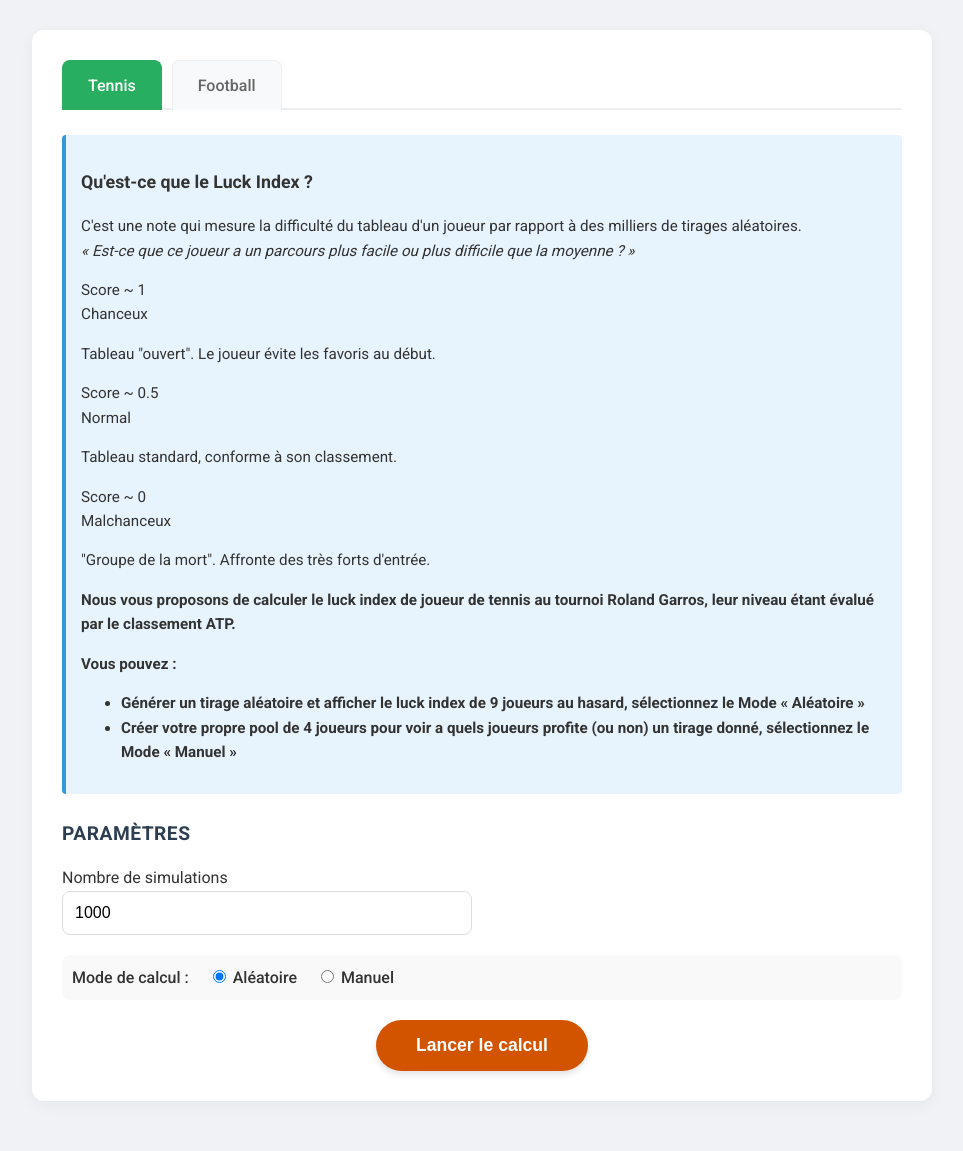
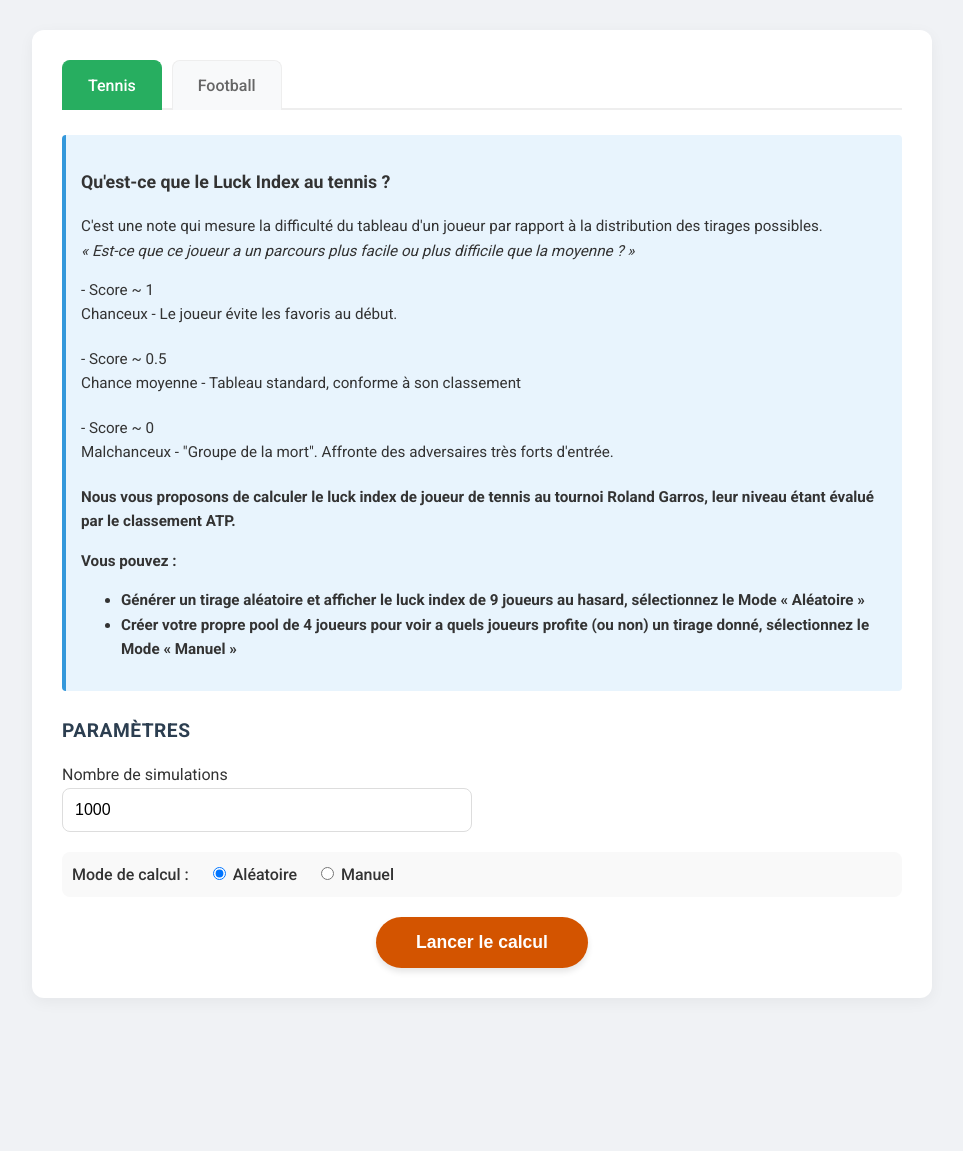
Before and after one commit to merlin-cc/LuckIndex, a Flask app: page / in a window 1280 px wide. Shown: the part 115-1266 px from the top of the page, without its empty margins (158-1121 px from the left). After the commit the page ends 1113 px from the top, so only its background shows below. Run offline with Flask 3, Linux system fonts and the light colour scheme.

Commit message:
mmodification explications

```diff
--- a/templates/welcome.html
+++ b/templates/welcome.html
@@ -98,30 +98,30 @@
 
             <div id="content-tennis" class="tab-content">
                 <div class="info-box">
-                    <h3> Qu'est-ce que le Luck Index ?</h3>
+                    <h3> Qu'est-ce que le Luck Index au tennis ?</h3>
                     <p class="definition-text">
-                    C'est une note qui mesure la difficulté du tableau d'un joueur par rapport à des milliers de tirages aléatoires.
+                    C'est une note qui mesure la difficulté du tableau d'un joueur par rapport à la distribution des tirages possibles.
                 <br>
                 <em>« Est-ce que ce joueur a un parcours plus facile ou plus difficile que la moyenne ? »</em>
             </p>
 
             <div class="luck-scale">
                 <div class="scale-card lucky">
-                    <div class="score">Score ~ 1</div>
-                    <div class="status">Chanceux</div>
-                    <p class="desc">Tableau "ouvert". Le joueur évite les favoris au début.</p>
+                    <div class="score"> - Score ~ 1</div>
+                    <div class="status">Chanceux - Le joueur évite les favoris au début.</div>
+                    <h1> </h1>
                 </div>
 
                 <div class="scale-card normal">
-                    <div class="score">Score ~ 0.5</div>
-                    <div class="status">Normal</div>
-                    <p class="desc">Tableau standard, conforme à son classement.</p>
+                    <div class="score"> - Score ~ 0.5</div>
+                    <div class="status">Chance moyenne - Tableau standard, conforme à son classement </div>
+                    <h1> </h1>
                 </div>
 
                 <div class="scale-card unlucky">
-                    <div class="score">Score ~ 0</div>
-                    <div class="status">Malchanceux</div>
-                    <p class="desc">"Groupe de la mort". Affronte des très forts d'entrée.</p>
+                    <div class="score"> - Score ~ 0</div>
+                    <div class="status">Malchanceux - "Groupe de la mort". Affronte des adversaires très forts d'entrée.</div>
+                    <h1> </h1>
                 </div>
                 <div class="info about the website">
                   <p class="desc"><strong>Nous vous proposons de calculer le luck index de joueur de tennis au tournoi Roland Garros, leur niveau étant évalué par le classement ATP.</strong></p>
@@ -239,6 +239,9 @@
                         </p>
                         <ul class="bias-list">
                             <li><strong>Les Chapeaux :</strong> Une équipe du Chapeau 4 affrontera obligatoirement des équipes plus fortes qu'elle, alors qu'une tête de série les évitera.</li>
+                            <div class="plot-container">
+                                <img src="{{ url_for('static', filename='Pots.jpg') }}" alt="pots">
+                            </div>
                             <li><strong>Les Contraintes Géographiques :</strong> Le Brésil ne peut pas jouer contre l'Uruguay, l'Europe est limitée à deux équipes par groupe, etc.</li>
                         </ul>
                         <p style="color: #D22B2B">
```
Also changed, not shown: README.md, main.py (line endings or trailing spaces), static/Pots.jpg (added).
